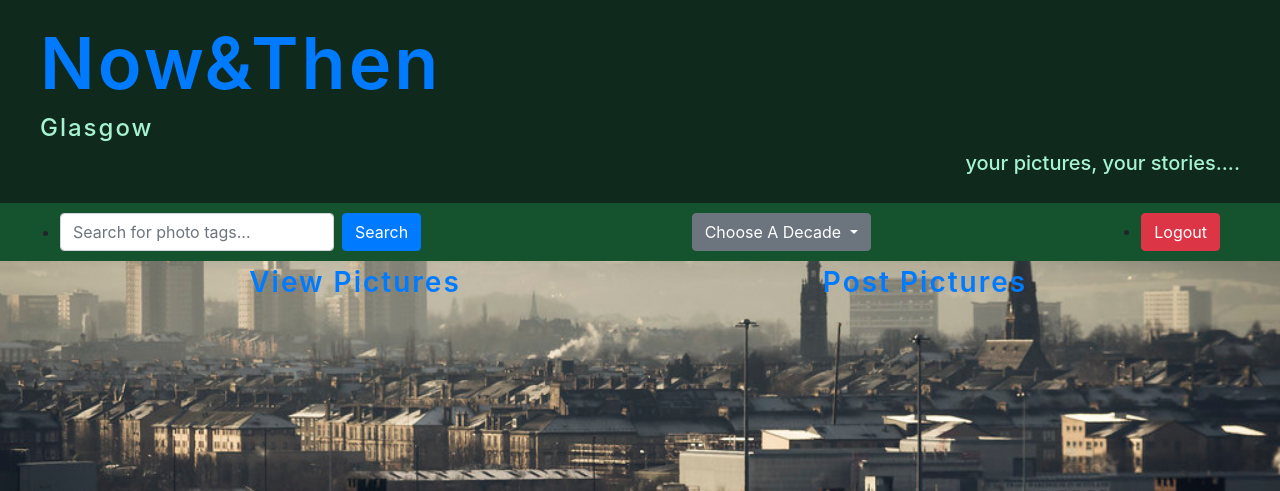
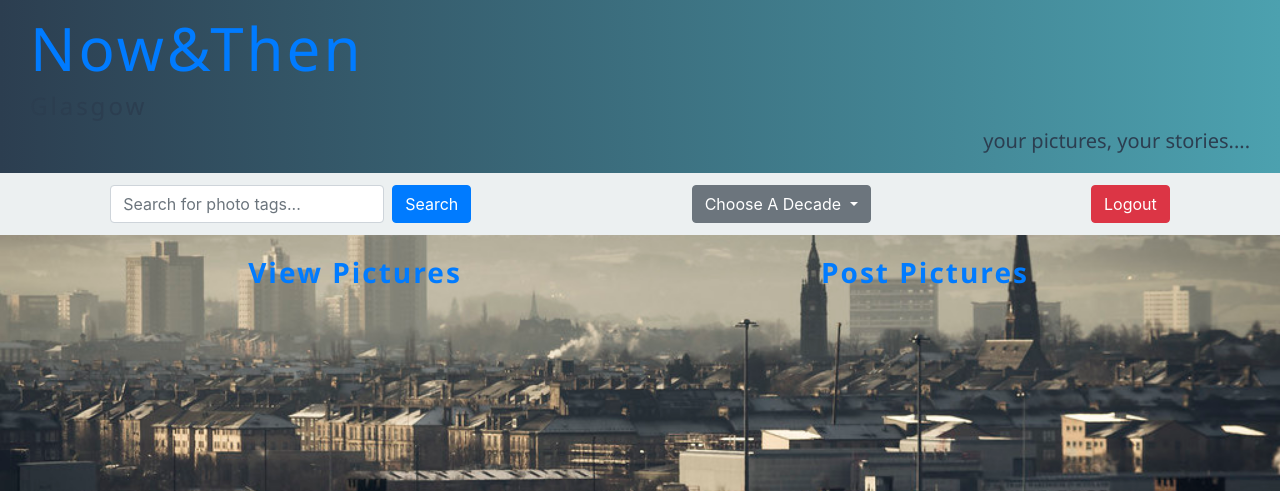
Before and after one commit to JeffW12345/glasgow-now-and-then, a Django app: page / in a window 1280 px wide. Shown: the top 491 px of the page. Run offline with Django 5.2, Linux system fonts and the light colour scheme; the visitor is signed in with stand-in values (Sample User, id 1); some libraries are stand-ins or nearby versions.

Commit message:
Update styles.css

```diff
--- a/now_and_then_project/glasgow_now_and_then_app/static/css/styles.css
+++ b/now_and_then_project/glasgow_now_and_then_app/static/css/styles.css
@@ -1,79 +1,89 @@
-/* Base */
-body {
-  margin: 0;
-  font-family: Tahoma, Arial, sans-serif;
-  color: #1f2933;
-  background-color: #f4f7f6;
+h1 {
+  font-family: 'Segoe UI', Tahoma, sans-serif;
+  color: #2C3E50;
+  letter-spacing: 3px;
+  line-height: 1.6;
 }
 
-/* Header / branding */
-header {
-  background-color: #0f2a1d; /* dark green slate */
-  padding: 20px 40px;
+.bigFont {
+  font-size: 60px;
+  font-weight: 500;
 }
 
-h1 {
-  font-size: 64px;
-  letter-spacing: 3px;
-  line-height: 1.2;
-  color: #4ade80; /* bright green */
+.brownText {
+  font-family: 'Segoe UI', Tahoma, sans-serif;
+  color: #34495E;
+  font-size: 28px;
+  font-weight: 600;
+  letter-spacing: 2px;
 }
 
 h4 {
-  font-size: 20px;
-  letter-spacing: 2px;
-  color: #a7f3d0; /* pale mint */
+  font-family: 'Segoe UI', Tahoma, sans-serif;
+  color: #2C3E50;
+  letter-spacing: 3px;
+  line-height: 1.6;
 }
 
 h5 {
-  font-size: 14px;
-  color: #a7f3d0;
+  font-family: 'Segoe UI', Tahoma, sans-serif;
+  color: #2C3E50;
+  line-height: 1.6;
   text-align: right;
 }
 
-/* Nav bar */
+/* HEADER */
+header {
+  background: linear-gradient(90deg, #2C3E50, #4CA1AF);
+  padding: 12px 30px;
+  color: white;
+}
+
+/* NAVIGATION */
 nav {
-  background-color: #14532d; /* darker green */
+  background-color: #ECF0F1;
+}
+
+ul {
+  list-style-type: none;
+  margin: 0;
+  padding: 0;
+}
+
+li {
+  display: inline;
+}
+
+a {
+  color: #2C3E50;
+  text-decoration: none;
+  transition: color 0.2s;
+}
+
+a:hover {
+  color: #4CA1AF;
 }
 
 .navigation {
   display: flex;
-  justify-content: space-between;
-  align-items: center;
-  max-width: 1200px;
-  margin: 0 auto;
-  padding: 10px 20px;
+  justify-content: space-around;
+  padding: 12px 0;
 }
 
-/* Links */
-a {
-  color: #22c55e;
-  font-weight: 600;
-  text-decoration: none;
+.vertical {
+  vertical-align: middle;
 }
 
-a:hover {
-  text-decoration: underline;
+/* DROPDOWN */
+.dropbtn {
+  background-color: white;
+  color: #2C3E50;
+  padding: 10px;
+  font-size: 12px;
+  border: 1px solid #ddd;
+  border-radius: 5px;
 }
 
-/* Buttons */
-button,
-.dropbtn {
-  background-color: #22c55e;
-  color: #052e16;
-  padding: 8px 14px;
-  font-size: 14px;
-  border: none;
-  border-radius: 4px;
-  cursor: pointer;
-}
-
-button:hover,
-.dropdown:hover .dropbtn {
-  background-color: #16a34a;
-}
-
-/* Dropdown */
 .dropdown {
   position: relative;
   display: inline-block;
@@ -82,47 +92,47 @@ button:hover,
 .dropdown-content {
   display: none;
   position: absolute;
-  right: 0;
-  background-color: #ecfdf5;
+  background-color: white;
   min-width: 160px;
-  box-shadow: 0 8px 16px rgba(0,0,0,0.25);
-  z-index: 10;
+  box-shadow: 0px 8px 16px rgba(0, 0, 0, 0.1);
+  z-index: 1;
+  border-radius: 5px;
 }
 
 .dropdown-content a {
-  color: #064e3b;
+  color: #2C3E50;
   padding: 10px 14px;
   display: block;
 }
 
 .dropdown-content a:hover {
-  background-color: #d1fae5;
+  background-color: #f2f2f2;
 }
 
 .dropdown:hover .dropdown-content {
   display: block;
 }
 
-/* Utility text */
-.bigFont {
-  font-size: 72px;
-  font-weight: 600;
+.dropdown:hover .dropbtn {
+  background-color: #4CA1AF;
+  color: white;
 }
 
-.brownText {
-  font-size: 28px;
-  color: #065f46;
-  font-weight: 600;
-  letter-spacing: 2px;
+/* ICON INTERACTIONS */
+.collapse-content .fa.fa-heart:hover {
+  color: #e74c3c !important;
 }
 
-/* Forms */
+.collapse-content .fa.fa-share-alt:hover {
+  color: #2980b9 !important;
+}
+
+/* TEXTAREA */
 textarea {
   width: 100%;
   box-sizing: border-box;
+  height: auto;
   padding: 10px;
-  font-size: 14px;
-  border-radius: 4px;
-  border: 1px solid #9ca3af;
-  resize: vertical;
+  border: 1px solid #ddd;
+  border-radius: 5px;
 }
```
